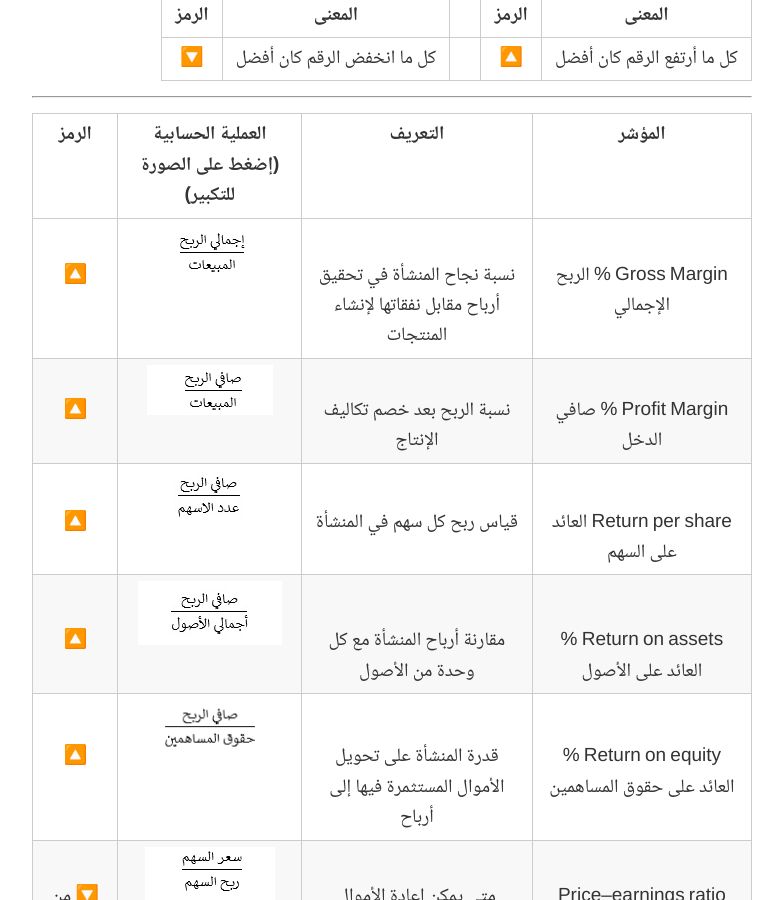
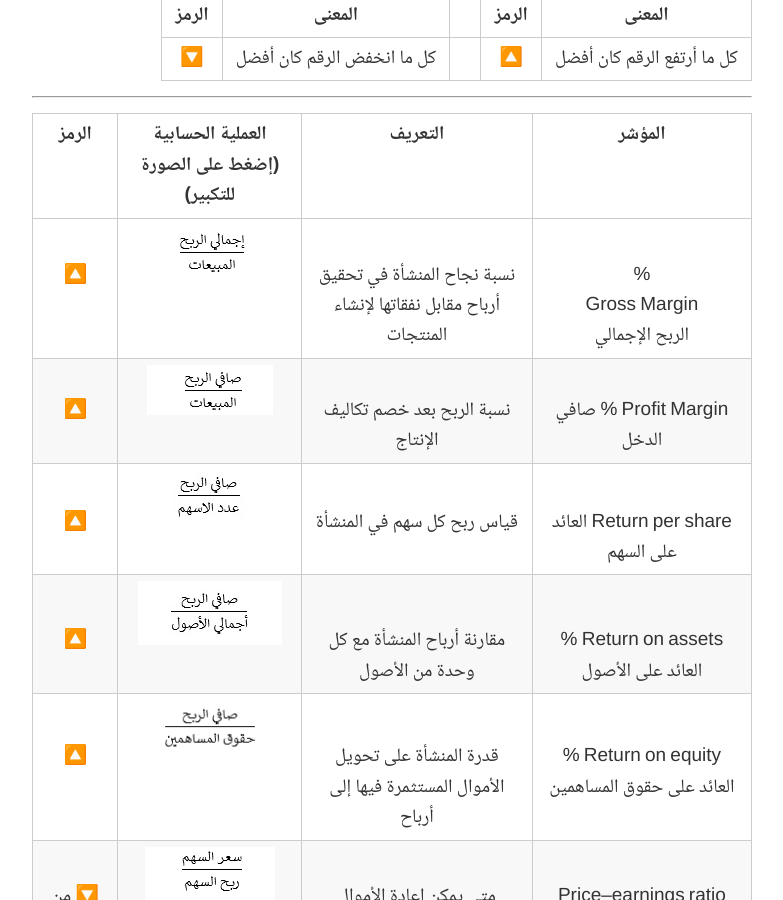
Before and after one commit to alioh/alioh.github.io, a Jekyll site: the page built from _posts/2020-04-22-performance-management.md, in a window 1280 px wide and 900 px high, scrolled down 6696 px. Shown: the whole window, without its empty margins (248-1031 px from the left). Built offline with Jekyll 4.4.1, drawn with Linux system fonts in a browser that asks for light colours.

Commit message:
styling table

```diff
--- a/_posts/2020-04-22-performance-management.md
+++ b/_posts/2020-04-22-performance-management.md
@@ -104,7 +104,7 @@ title: مدخل للقوائم المالية
 
 |المؤشر|التعريف|العملية الحسابية (إضغط على الصورة للتكبير)|الرمز|
 |:--:|:--:|:--:|:--:|
-|Gross Margin % الربح الإجمالي|نسبة نجاح المنشأة في تحقيق أرباح مقابل نفقاتها لإنشاء المنتجات|[![](https://alioh.github.io/images/2020-4-23/gross-margin.jpg)](https://alioh.github.io/images/2020-4-23/gross-margin.jpg)|🔼|
+|%<br>Gross Margin<br>  الربح الإجمالي|نسبة نجاح المنشأة في تحقيق أرباح مقابل نفقاتها لإنشاء المنتجات|[![](https://alioh.github.io/images/2020-4-23/gross-margin.jpg)](https://alioh.github.io/images/2020-4-23/gross-margin.jpg)|🔼|
 |Profit Margin % صافي الدخل|نسبة الربح بعد خصم تكاليف الإنتاج|[![](https://alioh.github.io/images/2020-4-23/net-profit.jpg)](https://alioh.github.io/images/2020-4-23/net-profit.jpg)|🔼|
 Return per share العائد على السهم|قياس ربح كل سهم في المنشأة|[![](https://alioh.github.io/images/2020-4-23/eps.jpg)](https://alioh.github.io/images/2020-4-23/eps.jpg)|🔼|
 |Return on assets % العائد على الأصول|مقارنة أرباح المنشأة مع كل وحدة من الأصول|[![](https://alioh.github.io/images/2020-4-23/roa.jpg)](https://alioh.github.io/images/2020-4-23/roa.jpg)|🔼|
```
